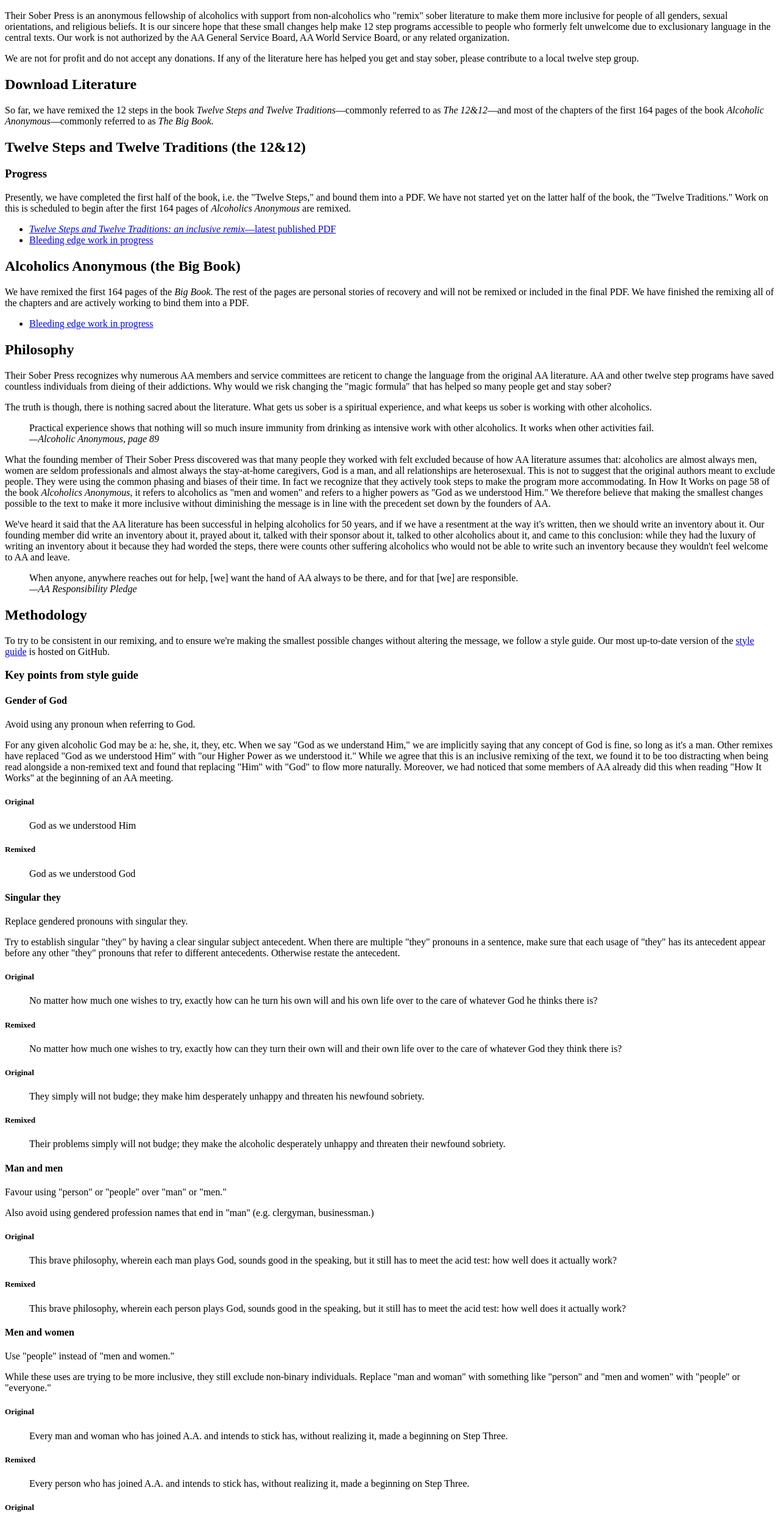
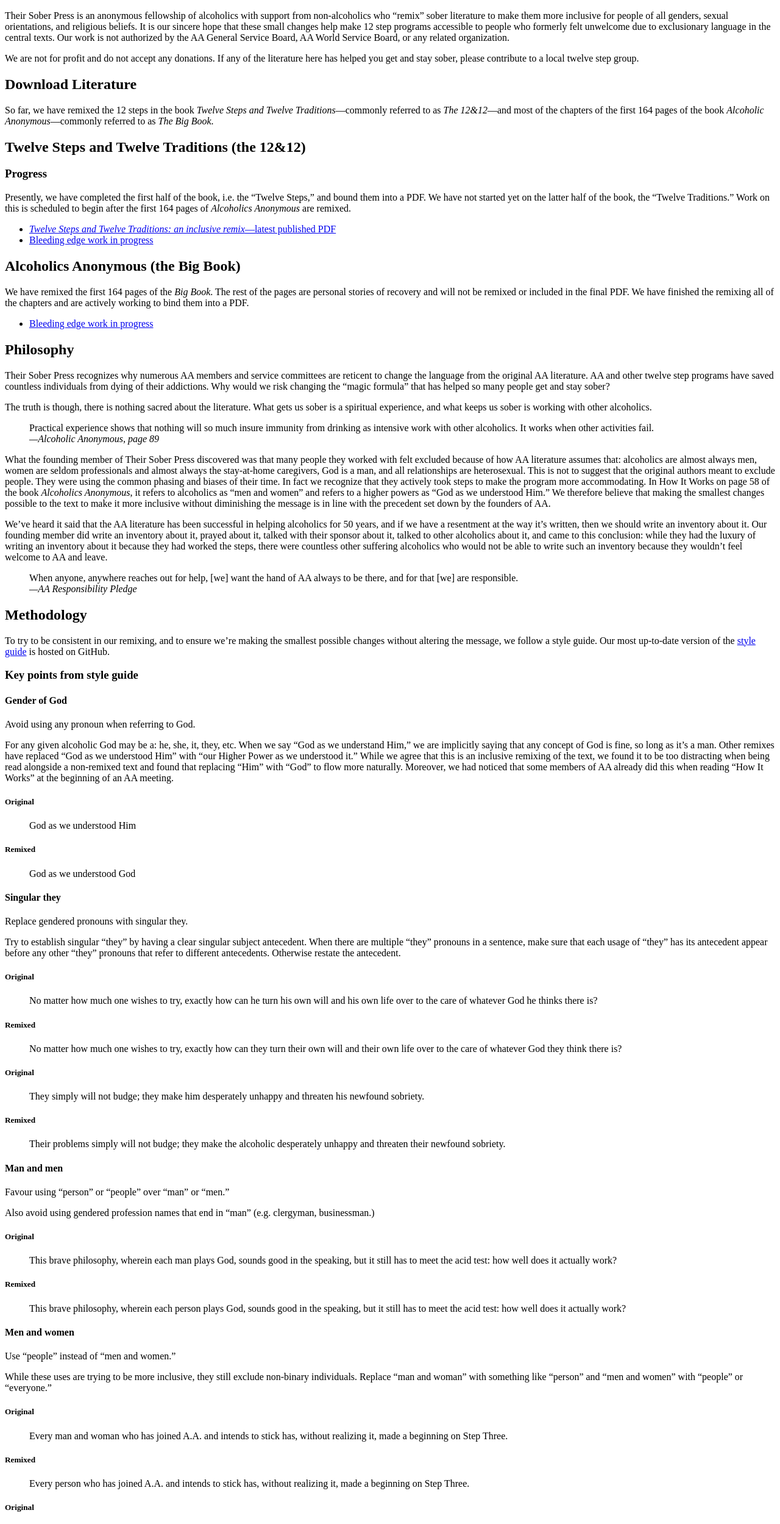
Before and after one commit to their-sober-press/theirsober.press, a plain HTML site: page index.html in a window 1280 px wide. Shown: the part 50-2549 px from the top of the page at 61% size. Drawn offline with Linux system fonts and the light colour scheme.

Commit message:
Replace straight quotes with curly quotes
Fix a few typos

```diff
--- a/index.html
+++ b/index.html
@@ -23,7 +23,7 @@
     <section id="intro">
       <h1>Their Sober Press</h1>
       <p>
-        Their Sober Press is an anonymous fellowship of alcoholics with support from non-alcoholics who "remix" sober
+        Their Sober Press is an anonymous fellowship of alcoholics with support from non-alcoholics who “remix” sober
         literature to make them more inclusive for people of all genders, sexual orientations, and religious beliefs. It
         is our sincere hope that these small changes help make 12 step programs accessible to people who formerly felt
         unwelcome due to exclusionary language in the central texts. Our work is not authorized by the AA General
@@ -45,9 +45,9 @@
       <h2 id="twelve-and-twelve">Twelve Steps and Twelve Traditions (the 12&12)</h2>
       <h3>Progress</h3>
       <p>
-        Presently, we have completed the first half of the book, i.e. the "Twelve Steps," and bound them into a PDF. We
+        Presently, we have completed the first half of the book, i.e. the “Twelve Steps,” and bound them into a PDF. We
         have not
-        started yet on the latter half of the book, the "Twelve Traditions." Work on this is scheduled to begin after
+        started yet on the latter half of the book, the “Twelve Traditions.” Work on this is scheduled to begin after
         the first 164 pages of <em>Alcoholics Anonymous</em> are remixed.
       </p>
       <ul class="literature-files">
@@ -81,8 +81,8 @@
       <h2>Philosophy</h2>
       <p>
         Their Sober Press recognizes why numerous AA members and service committees are reticent to change the language
-        from the original AA literature. AA and other twelve step programs have saved countless individuals from dieing
-        of their addictions. Why would we risk changing the "magic formula" that has helped so many people get and stay
+        from the original AA literature. AA and other twelve step programs have saved countless individuals from dying
+        of their addictions. Why would we risk changing the “magic formula” that has helped so many people get and stay
         sober?
       </p>
       <p>
@@ -100,19 +100,19 @@
         almost always the stay-at-home caregivers, God is a man, and all relationships are heterosexual. This is not to
         suggest that the original authors meant to exclude people. They were using the common phasing and biases of
         their time. In fact we recognize that they actively took steps to make the program more accommodating. In How It
-        Works on page 58 of the book <em>Alcoholics Anonymous</em>, it refers to alcoholics as "men and women" and
-        refers to a higher powers as "God as we understood Him." We therefore believe that making the smallest changes
+        Works on page 58 of the book <em>Alcoholics Anonymous</em>, it refers to alcoholics as “men and women” and
+        refers to a higher powers as “God as we understood Him.” We therefore believe that making the smallest changes
         possible to the text to make it more inclusive without diminishing the message is in line with the precedent set
         down by the founders of AA.
       </p>
 
       <p>
-        We've heard it said that the AA literature has been successful in helping alcoholics for 50 years, and if we
-        have a resentment at the way it's written, then we should write an inventory about it. Our founding member did
+        We’ve heard it said that the AA literature has been successful in helping alcoholics for 50 years, and if we
+        have a resentment at the way it’s written, then we should write an inventory about it. Our founding member did
         write an inventory about it, prayed about it, talked with their sponsor about it, talked to other alcoholics
         about it, and came to this conclusion: while they had the luxury of writing an inventory about it because they
-        had worded the steps, there were counts other suffering alcoholics who would not be able to write such an
-        inventory because they wouldn't feel welcome to AA and leave.
+        had worked the steps, there were countless other suffering alcoholics who would not be able to write such an
+        inventory because they wouldn’t feel welcome to AA and leave.
       </p>
       <blockquote>
         When anyone, anywhere reaches out for help, [we] want the hand of AA always to be there, and for that [we] are
@@ -123,7 +123,7 @@
     <section id="methodology">
       <h2>Methodology</h2>
       <p>
-        To try to be consistent in our remixing, and to ensure we're making the smallest possible changes without
+        To try to be consistent in our remixing, and to ensure we’re making the smallest possible changes without
         altering the message, we follow a style guide. Our most up-to-date version of the
         <a href="https://github.com/alcoano/their-sober-press/blob/master/styleguide.md">style guide</a> is hosted on
         GitHub.
@@ -133,12 +133,12 @@
       <h4>Gender of God</h4>
       <p class="rule">Avoid using any pronoun when referring to God.</p>
       <p class="rule-explanation">
-        For any given alcoholic God may be a: he, she, it, they, etc. When we say "God as we understand Him," we are
-        implicitly saying that any concept of God is fine, so long as it's a man. Other remixes have replaced "God as we
-        understood Him" with "our Higher Power as we understood it." While we agree that this is an inclusive remixing
+        For any given alcoholic God may be a: he, she, it, they, etc. When we say “God as we understand Him,” we are
+        implicitly saying that any concept of God is fine, so long as it’s a man. Other remixes have replaced “God as we
+        understood Him” with “our Higher Power as we understood it.” While we agree that this is an inclusive remixing
         of the text, we found it to be too distracting when being read alongside a non-remixed text and found that
-        replacing "Him" with "God" to flow more naturally. Moreover, we had noticed that some members of AA already did
-        this when reading "How It Works" at the beginning of an AA meeting.
+        replacing “Him” with “God” to flow more naturally. Moreover, we had noticed that some members of AA already did
+        this when reading “How It Works” at the beginning of an AA meeting.
       </p>
       <h5>Original</h5>
       <blockquote class="original-example">
@@ -152,8 +152,8 @@
       <h4>Singular they</h4>
       <p class="rule">Replace gendered pronouns with singular they.</p>
       <p class="rule-explanation">
-        Try to establish singular "they" by having a clear singular subject antecedent. When there are multiple "they"
-        pronouns in a sentence, make sure that each usage of "they" has its antecedent appear before any other "they"
+        Try to establish singular “they” by having a clear singular subject antecedent. When there are multiple “they”
+        pronouns in a sentence, make sure that each usage of “they” has its antecedent appear before any other “they”
         pronouns that refer to different antecedents. Otherwise restate the antecedent.
       </p>
       <h5>Original</h5>
@@ -178,9 +178,9 @@
 
       <h4>Man and men</h4>
 
-      <p class="rule">Favour using "person" or "people" over "man" or "men."</p>
+      <p class="rule">Favour using “person” or “people” over “man” or “men.”</p>
       <p class="rule-explanation">
-        Also avoid using gendered profession names that end in "man" (e.g. clergyman, businessman.)
+        Also avoid using gendered profession names that end in “man” (e.g. clergyman, businessman.)
       </p>
       <h5>Original</h5>
       <blockquote class="original-example">
@@ -194,10 +194,10 @@
       </blockquote>
 
       <h4>Men and women</h4>
-      <p class="rule">Use "people" instead of "men and women."</p>
+      <p class="rule">Use “people” instead of “men and women.”</p>
       <p class="rule-explanation">
-        While these uses are trying to be more inclusive, they still exclude non-binary individuals. Replace "man and
-        woman" with something like "person" and "men and women" with "people" or "everyone."
+        While these uses are trying to be more inclusive, they still exclude non-binary individuals. Replace “man and
+        woman” with something like “person” and “men and women” with “people” or “everyone.”
       </p>
       <h5>Original</h5>
       <blockquote class="original-example">
@@ -232,14 +232,14 @@
       </blockquote>
 
       <h4>Gendered caregivers</h4>
-      <p class="rule">Favour "parent" to "father" or "mother."</p>
+      <p class="rule">Favour “parent” to “father” or “mother.”</p>
       <p class="rule-explanation">
-        Often it is assumed that a mother is a stay-at-home caregiver and a father is a breadwinner. Using "parent"
+        Often it is assumed that a mother is a stay-at-home caregiver and a father is a breadwinner. Using “parent”
         instead create the space for people of any gender to assume either of these roles.
       </p>
 
       <h4>Gendered partners</h4>
-      <p class="rule">Use "partner" instead of "wife" or "husband."</p>
+      <p class="rule">Use “partner” instead of “wife” or “husband.”</p>
       <p class="rule-explanation">
         Often it is assumed that alcoholics are men married to (non-alcoholic) women. This does not reflect reality.
         Alcoholics can be any gender and can be in non-marriage partnerships with people of any gender.
@@ -278,22 +278,22 @@
       <p class="rule">Using fellow and fellowship is OK.</p>
       <p class="rule-explanation">
         While some dictionaries have archaic or obsolete definitions of fellow as masculine. However,
-        <a href="https://www.etymonline.com/word/fellow">"fellow" itself is etymologically gender neutral</a>.
+        <a href="https://www.etymonline.com/word/fellow">“fellow” itself is etymologically gender neutral</a>.
         In a survey of different online discussion boards, most people tend to agree that fellow in most modern usages
         is gender neutral. Lastly, prior art, <a href="https://www.queerit.co/big-book">Inclusive Big Book</a>, does not
-        change instances of "fellow" and "fellows". Though, there are some instances in the text here, that we have
+        change instances of “fellow” and “fellows.” Though, there are some instances in the text here, that we have
         remixed
-        "fellow" singular into "someone" or "person" when it seemed appropriate.
+        “fellow” singular into “someone” or “person” when it seemed appropriate.
       </p>
 
       <h4>Queer</h4>
-      <p class="rule">Avoid using the word "queer."</p>
+      <p class="rule">Avoid using the word “queer.”</p>
       <p class="rule-explanation">
-        In older AA literature, "queer" is used with its traditional meaning of "odd or strange." In today's English,
-        "queer" is almost always used either (a) to mean someone who identifies outside of the hetero-normative or
+        In older AA literature, “queer” is used with its traditional meaning of “odd” or “strange.” In today’s English,
+        “queer” is almost always used either (a) to mean someone who identifies outside of the hetero-normative or
         cis-gender-normative paradigms or (b) as a slur to refer to someone who is not straight or cis-gendered. To
-        avoid confusion and also to avoid triggering folks who may have had "queer" used as a pejorative towards them,
-        we opt to replace "queer" with a different descriptive adjective.
+        avoid confusion and also to avoid triggering folks who may have had “queer” used as a pejorative towards them,
+        we opt to replace “queer” with a different descriptive adjective.
       </p>
       <h5>Original</h5>
       <blockquote class="original-example">
@@ -309,7 +309,7 @@
     <section id="get-involved">
       <h2>Get involved</h2>
       <p>
-        If you'd like to help, or have questions about Their Sober Press, please reach out to
+        If you’d like to help, or have questions about Their Sober Press, please reach out to
         <a href="mailto:hello@theirsober.press">hello@theirsober.press</a>.
       </p>
       <p>
```
